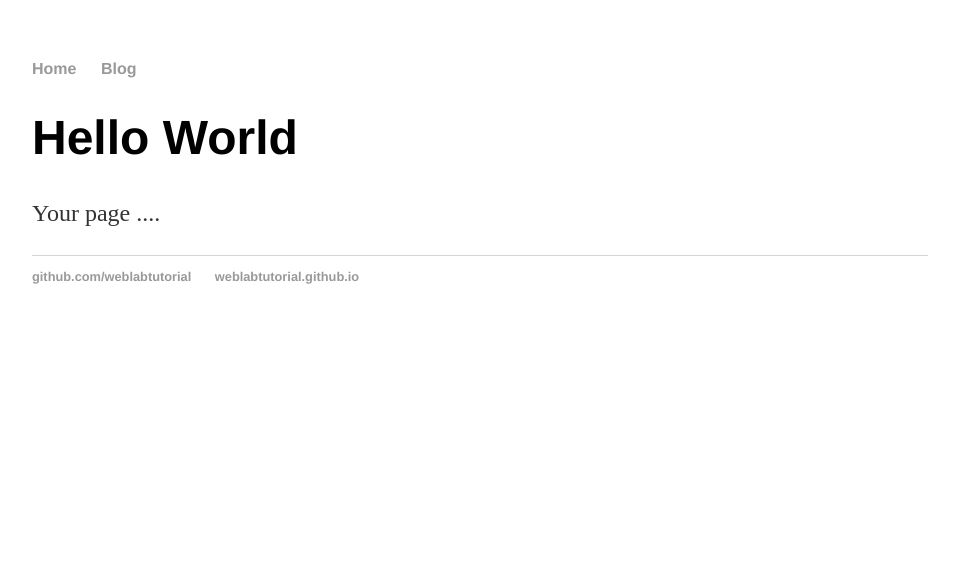
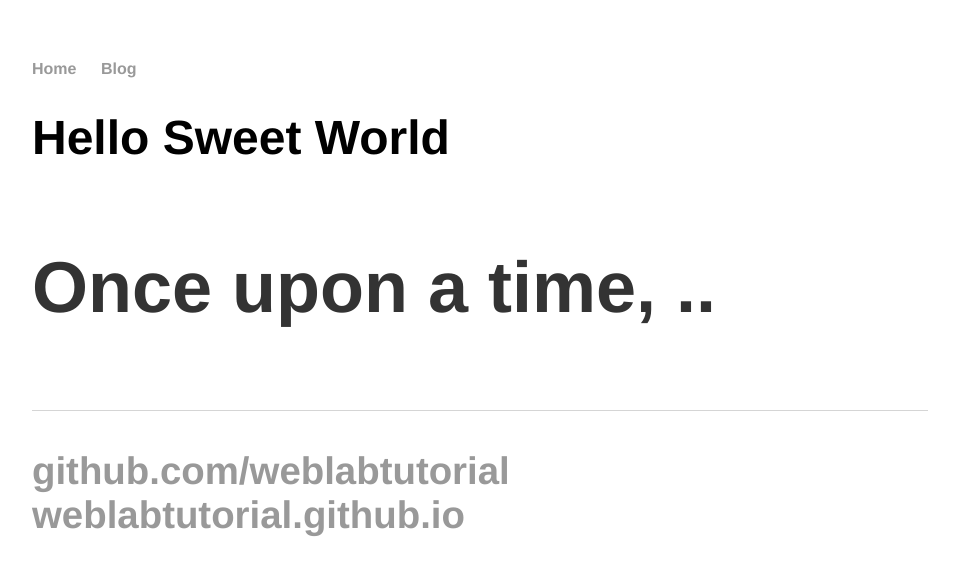
Before and after one commit to VarunGitx/VarunGitx.github.io, a Jekyll site: the page built from Index.html, in a window 1280 px wide. Shown: the top 575 px of the page, without its empty margins (160-1119 px from the left). Built offline with Jekyll 4.4.1, drawn with Linux system fonts in a browser that asks for light colours.

Commit message:
Update Index.html

```diff
--- a/Index.html
+++ b/Index.html
@@ -1,26 +1,8 @@
-<!DOCTYPE html>
-<html>
- <head>
-  <title>Web Programming</title>
-  <!-- link to main stylesheet -->
-  <link rel="stylesheet" type="text/css" href="/css/main.css">
- </head>
- <body>
-  <nav>
-      <ul>
-          <li><a href="/">Home</a></li>
-          <li><a href="/blog">Blog</a></li>
-      </ul>
-  </nav>
-  <div class="container">
-      <div class="blurb">
-          <h1>Hello World</h1>
-      <p>Your page ....</p>
-  <footer>
-        <ul>
-             <li><a href="https://github.com/weblabtutorial">github.com/weblabtutorial</a></li>
-                                  <li><a href="https://weblabtutorial.github.io"> weblabtutorial.github.io </a></li>
-  </ul>
-  </footer>
- </body>
-</html>
+---
+layout: default
+title: Web Programing
+---
+<div class="blurb">
+ <h1>Hello Sweet World<h1>
+  <p>Once upon a time, ..</p>
+ <div>
```
